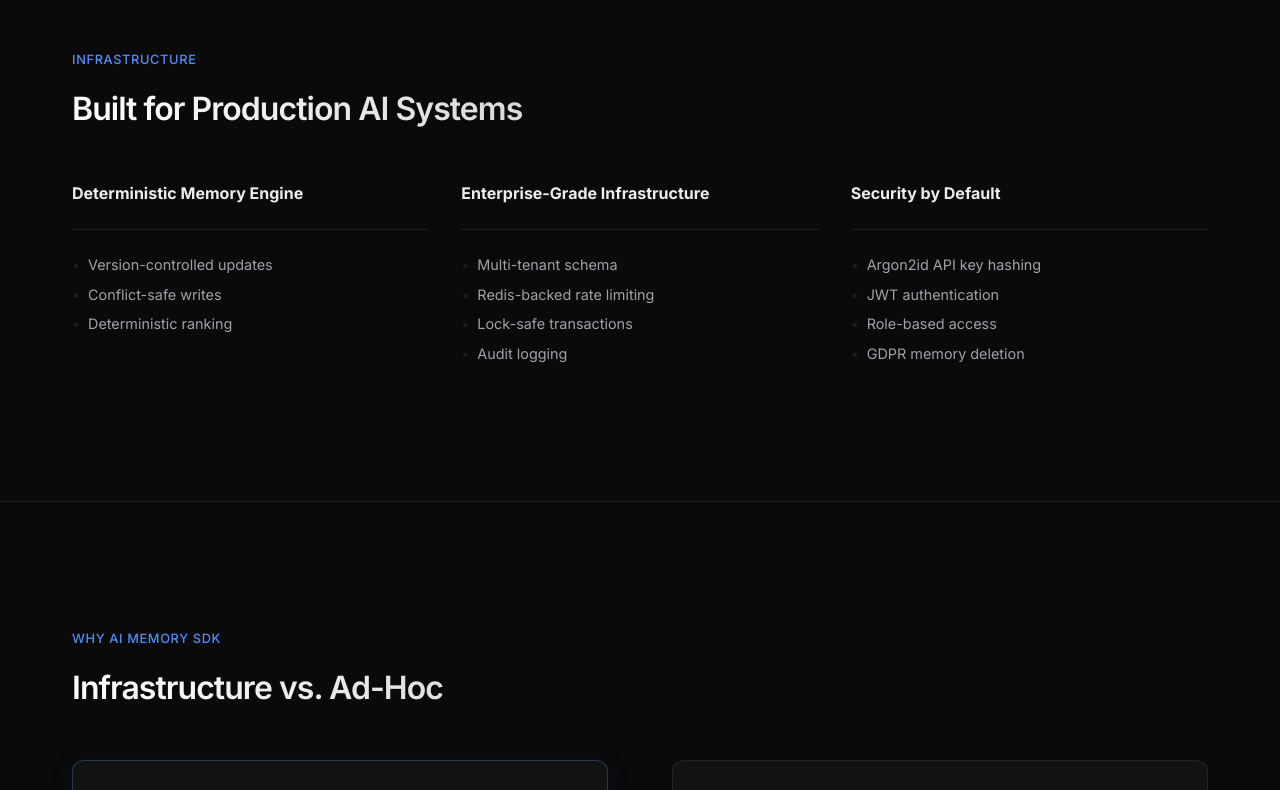
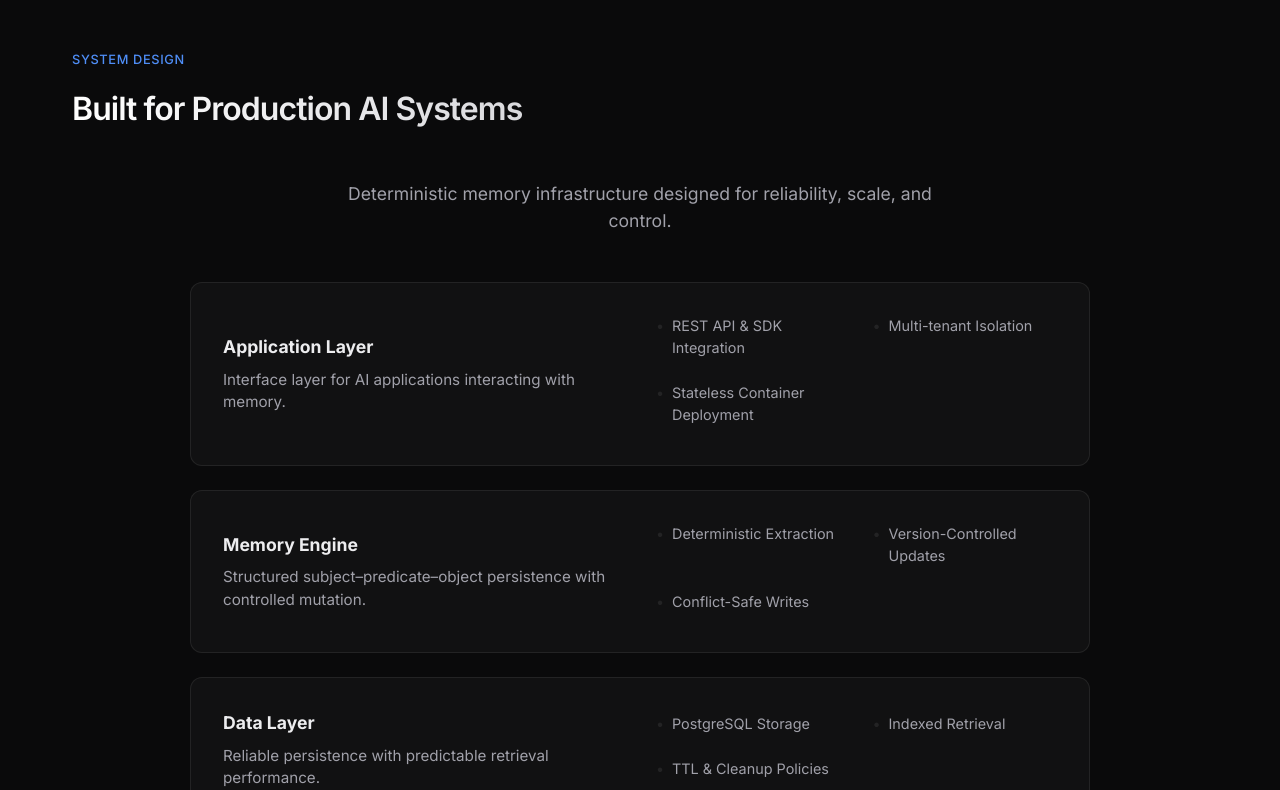
Before and after one commit to Dhanush0792/ai-memory-sdk, a plain HTML site: page frontend/index.html in a window 1280 px wide. Shown: the part 2226-3016 px from the top of the page. Drawn offline with Linux system fonts and the light colour scheme.

Commit message:
feat: upgrade infrastructure section to layered stack

```diff
--- a/frontend/index.html
+++ b/frontend/index.html
@@ -158,34 +158,61 @@
         <!-- 4. PRODUCTION INFRASTRUCTURE -->
         <section class="section animate-on-scroll">
             <div class="container">
-                <h2 class="section-badge">Infrastructure</h2>
+                <h2 class="section-badge">SYSTEM DESIGN</h2>
                 <h3 class="section-title">Built for Production AI Systems</h3>
+                <p class="section-subtext">Deterministic memory infrastructure designed for reliability, scale, and
+                    control.</p>
 
-                <div class="infra-grid">
-                    <div class="feature-card">
-                        <h4>Deterministic Memory Engine</h4>
+                <div class="infrastructure-stack">
+                    <!-- Layer 1: Application -->
+                    <div class="infrastructure-layer">
+                        <div class="layer-content">
+                            <h4>Application Layer</h4>
+                            <p>Interface layer for AI applications interacting with memory.</p>
+                        </div>
                         <ul class="infra-list">
-                            <li>Version-controlled updates</li>
-                            <li>Conflict-safe writes</li>
-                            <li>Deterministic ranking</li>
+                            <li>REST API & SDK Integration</li>
+                            <li>Multi-tenant Isolation</li>
+                            <li>Stateless Container Deployment</li>
                         </ul>
                     </div>
-                    <div class="feature-card" style="transition-delay: 100ms;">
-                        <h4>Enterprise-Grade Infrastructure</h4>
+
+                    <!-- Layer 2: Memory Engine -->
+                    <div class="infrastructure-layer">
+                        <div class="layer-content">
+                            <h4>Memory Engine</h4>
+                            <p>Structured subject–predicate–object persistence with controlled mutation.</p>
+                        </div>
                         <ul class="infra-list">
-                            <li>Multi-tenant schema</li>
-                            <li>Redis-backed rate limiting</li>
-                            <li>Lock-safe transactions</li>
-                            <li>Audit logging</li>
+                            <li>Deterministic Extraction</li>
+                            <li>Version-Controlled Updates</li>
+                            <li>Conflict-Safe Writes</li>
                         </ul>
                     </div>
-                    <div class="feature-card" style="transition-delay: 200ms;">
-                        <h4>Security by Default</h4>
+
+                    <!-- Layer 3: Data -->
+                    <div class="infrastructure-layer">
+                        <div class="layer-content">
+                            <h4>Data Layer</h4>
+                            <p>Reliable persistence with predictable retrieval performance.</p>
+                        </div>
                         <ul class="infra-list">
-                            <li>Argon2id API key hashing</li>
-                            <li>JWT authentication</li>
-                            <li>Role-based access</li>
-                            <li>GDPR memory deletion</li>
+                            <li>PostgreSQL Storage</li>
+                            <li>Indexed Retrieval</li>
+                            <li>TTL & Cleanup Policies</li>
+                        </ul>
+                    </div>
+
+                    <!-- Layer 4: Security -->
+                    <div class="infrastructure-layer">
+                        <div class="layer-content">
+                            <h4>Security & Governance</h4>
+                            <p>Security-first architecture designed for production compliance.</p>
+                        </div>
+                        <ul class="infra-list">
+                            <li>JWT Authentication</li>
+                            <li>Argon2id API Key Hashing</li>
+                            <li>Audit Logging & Role-Based Access</li>
                         </ul>
                     </div>
                 </div>
--- a/frontend/static/css/style.css
+++ b/frontend/static/css/style.css
@@ -770,17 +770,50 @@ footer {
 }
 
 /* Infrastructure Section */
-.infra-grid {
+.infrastructure-stack {
+    display: flex;
+    flex-direction: column;
+    gap: 1.5rem;
+    max-width: 900px;
+    margin: 0 auto;
+}
+
+.infrastructure-layer {
+    background: var(--bg-panel);
+    border: 1px solid var(--border-subtle);
+    border-radius: 12px;
+    padding: 2rem;
     display: grid;
-    grid-template-columns: repeat(3, 1fr);
+    grid-template-columns: 1fr 1fr;
     gap: 2rem;
+    align-items: center;
+    transition: border-color 0.3s ease;
+}
+
+.infrastructure-layer:hover {
+    border-color: rgba(79, 142, 247, 0.3);
+    box-shadow: 0 0 30px rgba(79, 142, 247, 0.05);
+}
+
+.layer-content h4 {
+    margin-bottom: 0.5rem;
+    color: var(--text-primary);
+    font-size: 1.1rem;
+}
+
+.layer-content p {
+    font-size: 0.95rem;
+    color: var(--text-secondary);
+    line-height: 1.5;
 }
 
 .infra-list {
     list-style: none;
-    margin-top: 1.5rem;
-    padding-top: 1.5rem;
-    border-top: 1px solid var(--border-subtle);
+    margin: 0;
+    padding: 0;
+    display: grid;
+    grid-template-columns: repeat(2, 1fr);
+    gap: 1rem 2rem;
 }
 
 .infra-list li {
@@ -847,8 +880,21 @@ footer {
         grid-template-columns: 1fr;
     }
 
-    .arch-steps {
+    .arch-steps,
+    .infrastructure-layer,
+    .infra-list {
         grid-template-columns: 1fr;
+    }
+
+    .infrastructure-layer {
+        gap: 1.5rem;
+        text-align: left;
+    }
+
+    .infra-list {
+        margin-top: 1rem;
+        padding-top: 1rem;
+        border-top: 1px solid var(--border-subtle);
     }
 
     .feature-list {
```
